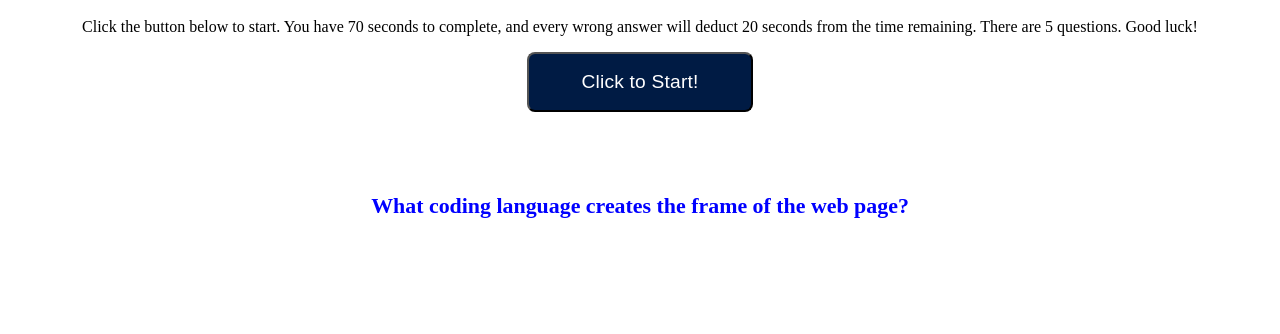
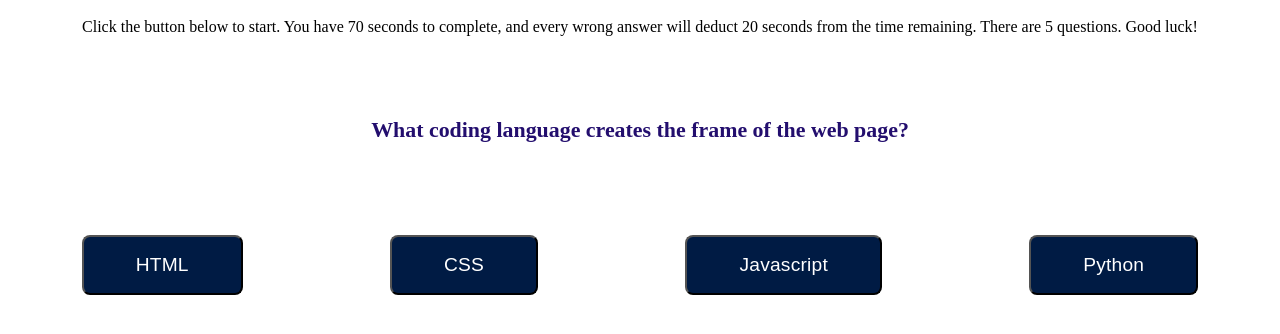
Before and after one commit to SBour1/code-quiz, a plain HTML site: page index.html in a window 1280 px wide. Both pictures are taken after a click on the button "Click to Start!". Shown: the part 162-496 px from the top of the page. Drawn offline with Linux system fonts and the light colour scheme.

Commit message:
built questions and answer buttons, added button removal

```diff
--- a/assets/css/style.css
+++ b/assets/css/style.css
@@ -33,7 +33,13 @@ button {
 
   h3 {
       text-align: center;
-      color: blue;
+      color: rgb(35, 14, 110);
       font-weight: bolder;
-      padding: 20px 20px;
+      padding: 20px;
   }
+
+  div {
+      display: flex;
+      text-align: center;
+      flex-wrap: wrap;
+  }
--- a/assets/script/script.js
+++ b/assets/script/script.js
@@ -13,25 +13,48 @@ function timer() {
             alert("Time's Up!")
         }
     }, 1000);
+    startButton.remove();
 
 }
 
 startButton.addEventListener('click', function gameStart() {
+    var score = [];
     timer();
     questionOne();
-    questionTwo();
-    questionThree();
-    questionFour();
-    questionFive();
+    // questionTwo();
+    // questionThree();
+    // questionFour();
+    // questionFive();
+    // secondsLeft = score
+    localStorage.setItem("score", score);
 })
 
 function questionOne() {
     var question = document.createElement("h3");
-    var answers = document.createElement("li")
-    question.textContent = "What coding language creates the frame of the web page?";
-    allQuestion.appendChild(question)
-    answers = ["HTML", "CSS", "Javascript", "Python"]
-    allAnswer.appendChild(answers)
+    var choiceOne = document.createElement("button");
+    var choiceTwo = document.createElement("button");
+    var choiceThree = document.createElement("button");
+    var choiceFour = document.createElement("button")
+    question.innerHTML = "What coding language creates the frame of the web page?";
+    allQuestion.appendChild(question);
+    choiceOne.innerHTML = "HTML";
+    choiceTwo.innerHTML = "CSS";
+    choiceThree.innerHTML = "Javascript";
+    choiceFour.innerHTML = "Python";
+    allAnswer.appendChild(choiceOne);
+    allAnswer.appendChild(choiceTwo);
+    allAnswer.appendChild(choiceThree);
+    allAnswer.appendChild(choiceFour);
+
+    allAnswer.addEventListener("click", function () {
+        if (choiceOne) {
+            console.log("correct");
+        } else {
+            console.log("wrong");
+            secondsLeft = secondsLeft - 20;
+        }
+    });
+
 }
 
 function questionTwo() {
@@ -39,7 +62,7 @@ function questionTwo() {
     var answers = document.createElement("li")
     question.textContent = "";
     allQuestion.appendChild(question)
-    answers = []
+    answers.innerHTML = []
     allAnswer.appendChild(answers)
 }
 
@@ -48,7 +71,7 @@ function questionThree() {
     var answers = document.createElement("li")
     question.textContent = "";
     allQuestion.appendChild(question)
-    answers = []
+    answers.innerHTML = []
     allAnswer.appendChild(answers)
 }
 
@@ -57,7 +80,7 @@ function questionFour() {
     var answers = document.createElement("li")
     question.textContent = "";
     allQuestion.appendChild(question)
-    answers = []
+    answers.innerHTML = []
     allAnswer.appendChild(answers)
 }
 
@@ -66,6 +89,6 @@ function questionFive() {
     var answers = document.createElement("li")
     question.textContent = "";
     allQuestion.appendChild(question)
-    answers = []
+    answers.innerHTML = []
     allAnswer.appendChild(answers)
 }
--- a/index.html
+++ b/index.html
@@ -20,8 +20,8 @@
       <button id="startBtn">Click to Start!</button>
   </main>
   <h3 class="question"></h3>
-  <ol class="answers">
-  </ol>
+  <div class="answers">
+  </div>
   <script src="./assets/script/script.js"></script>
 </body>
 </html>
```
